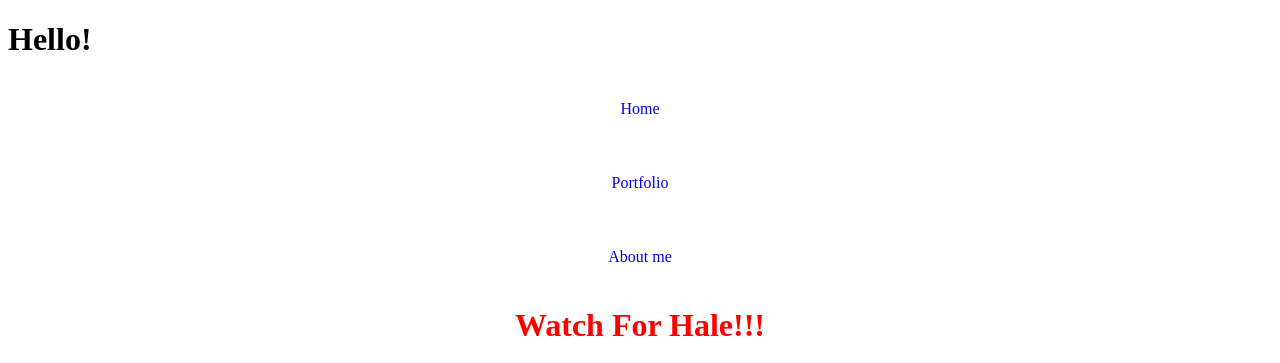
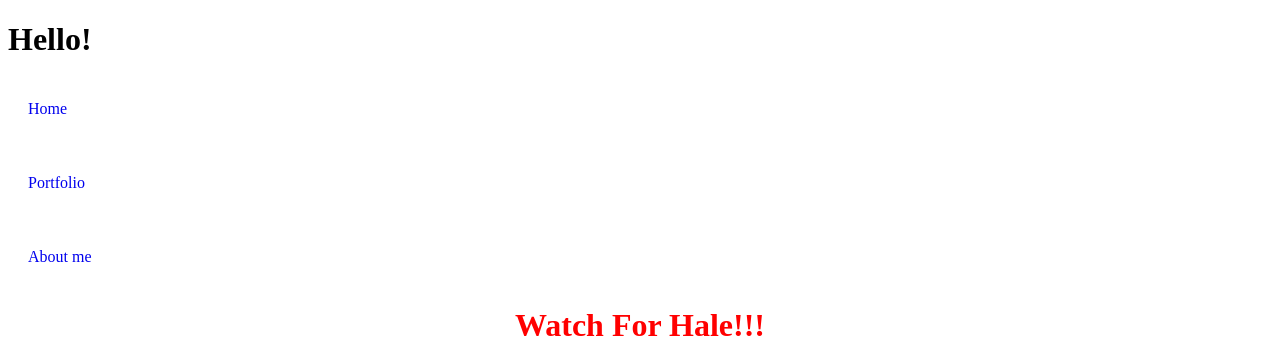
Before and after one commit to TravisHelton/savvy-coders-exercises, a plain HTML site: page index.html in a window 1280 px wide. Shown: the top 363 px of the page. Drawn offline with Linux system fonts and the light colour scheme.

Commit message:
adding fodlers

```diff
--- a/css/style.css
+++ b/css/style.css
@@ -6,7 +6,6 @@ ul{
   text:white;
   border:black;
   padding: 20px;
-  text-align: center;
 
 }
 li a{
--- a/index.html
+++ b/index.html
@@ -5,7 +5,7 @@
   <meta name="viewport" content="width=device-width, initial-scale=1.0">
   <meta http-equiv="X-UA-Compatible" content="ie=edge">
   <link rel="stylesheet" type="text/css" href="css/style.css">
-  <title>Welcome to </title>
+  <title>Travis Helton </title>
 
 </head>
 <h1>Hello!</h1>
```
